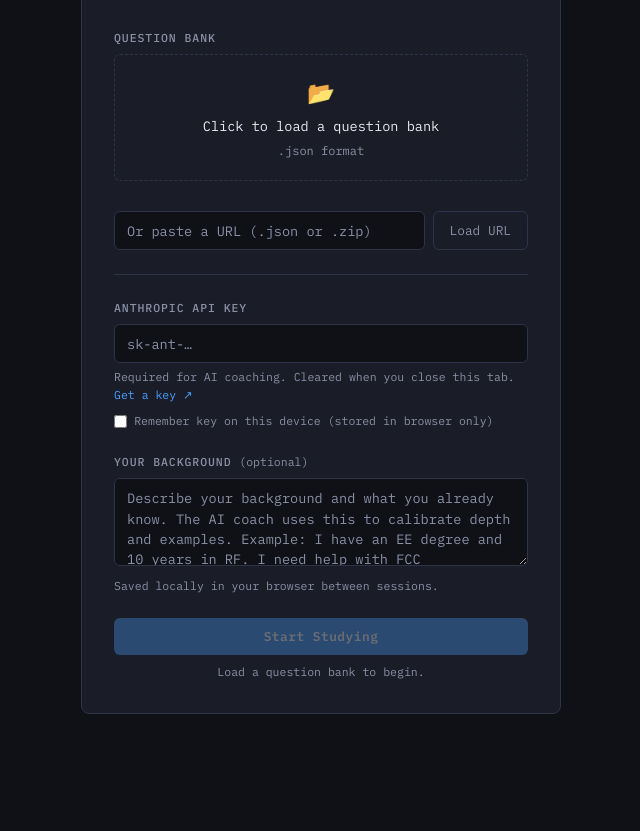
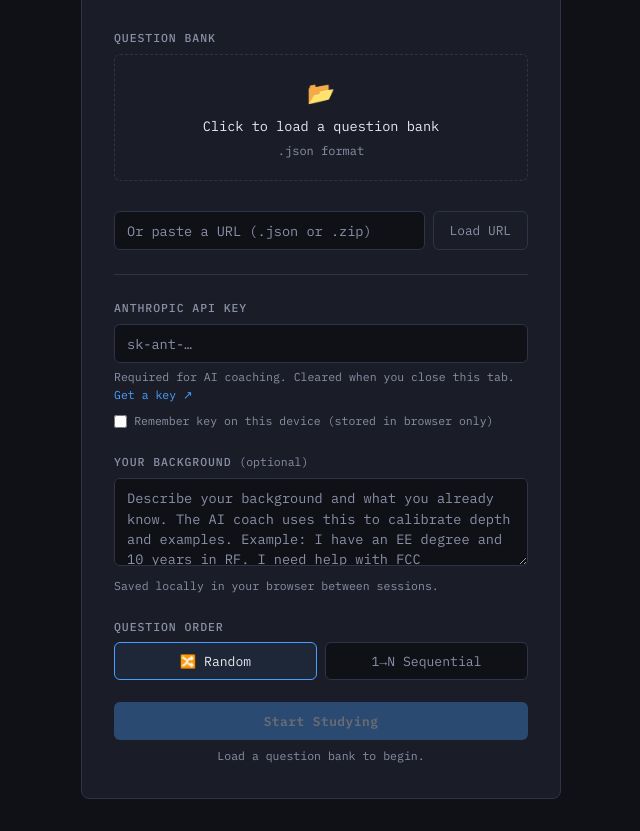
Before and after one commit to Tamooj/q-primer, a plain HTML site: page index.html in a window 1280 px wide. Shown: the part 122-953 px from the top of the page, without its empty margins (319-959 px from the left). Before the commit the page ends 868 px from the top, so only its background shows below. Drawn offline with nearby package versions, Linux system fonts and the light colour scheme.

Commit message:
﻿feat: add question order toggle and ?start=N URL param
Setup screen now has a Random / Sequential toggle between the profile
field and the Start button. Choice persists in localStorage.

QuizEngine.startSession() accepts { order, startIndex } opts:
  - order: 'random' (default, Fisher-Yates shuffle) or 'sequential'
    (bank.questions array order)
  - startIndex: 1-based index into bank.questions — forces a fresh
    start and rotates the question queue so that question is first

?start=N URL parameter (1-based) enables jump-to-question for testing:
  e.g. index.html?start=24  loads the bank then begins at Q24.
  Works with either order mode; clears any saved session progress.

Co-Authored-By: Claude Sonnet 4.5 <noreply@anthropic.com>

```diff
--- a/index.html
+++ b/index.html
@@ -702,6 +702,36 @@
     .completion-stats          { font-size: 0.78rem; color: var(--text-secondary); line-height: 1.9; }
 
     /* ============================================================
+       ORDER TOGGLE (setup screen)
+       ============================================================ */
+    .order-toggle {
+      display: flex;
+      gap: 0.5rem;
+    }
+    .order-opt {
+      flex: 1;
+      display: flex;
+      align-items: center;
+      justify-content: center;
+      gap: 0.4rem;
+      padding: 0.45rem 0.75rem;
+      border: 1px solid var(--border);
+      border-radius: var(--radius);
+      cursor: pointer;
+      font-size: 0.82rem;
+      color: var(--text-secondary);
+      background: var(--bg);
+      transition: border-color 0.12s, background 0.12s, color 0.12s;
+      user-select: none;
+    }
+    .order-opt input[type="radio"] { display: none; }
+    .order-opt:has(input:checked) {
+      border-color: var(--accent);
+      background: rgba(74,158,255,0.08);
+      color: var(--text-primary);
+    }
+
+    /* ============================================================
        RESPONSIVE — single column on mobile
        ============================================================ */
     @media (max-width: 768px) {
@@ -788,7 +818,22 @@
         <div class="field-hint">Saved locally in your browser between sessions.</div>
       </div>
 
-      <!-- 4. Start -->
+      <!-- 4. Question order -->
+      <div class="setup-section">
+        <label class="field-label">Question Order</label>
+        <div class="order-toggle">
+          <label class="order-opt">
+            <input type="radio" name="order" id="order-random" value="random" checked>
+            🔀 Random
+          </label>
+          <label class="order-opt">
+            <input type="radio" name="order" id="order-sequential" value="sequential">
+            1→N Sequential
+          </label>
+        </div>
+      </div>
+
+      <!-- 5. Start -->
       <div class="setup-section">
         <button id="start-btn" class="btn btn-primary" disabled>Start Studying</button>
         <div id="start-hint"></div>
@@ -867,6 +912,14 @@
        ============================================================ -->
   <script>
     'use strict';
+
+    // ── URL parameters ────────────────────────────────────────────────────
+    // ?start=N  (1-based index into bank.questions) — forces fresh start at
+    //           that question. Intended for testing / development use.
+    const _urlParams    = new URLSearchParams(window.location.search);
+    const _urlStartRaw  = _urlParams.get('start');
+    const URL_START_IDX = _urlStartRaw !== null ? Math.max(1, parseInt(_urlStartRaw, 10) || 1) : null;
+    // URL_START_IDX is null (no param), or a 1-based integer.
 
     /* ============================================================
        MODULE: BankLoader
@@ -1253,6 +1306,7 @@
       const K_STUDENT   = 'q-primer:student';
       const K_SESSION   = 'q-primer:session';
       const K_LAST_BANK = 'q-primer:last-bank';        // localStorage  — { source, url?, filename? }
+      const K_ORDER     = 'q-primer:order';            // localStorage  — 'random' | 'sequential'
 
       function safeGet(store, key) {
         try { return JSON.parse(store.getItem(key)); }
@@ -1283,6 +1337,10 @@
         getSession()   { return safeGet(localStorage, K_SESSION); },
         setSession(o)  { localStorage.setItem(K_SESSION, JSON.stringify(o)); },
         clearSession() { localStorage.removeItem(K_SESSION); },
+
+        // ── Question order preference (localStorage) ─────────────
+        getOrderPref()    { return localStorage.getItem(K_ORDER) || 'random'; },
+        setOrderPref(v)   { localStorage.setItem(K_ORDER, v); },
       };
     })();
 
@@ -1483,15 +1541,37 @@
       /**
        * Initialise or restore a session, then render the first question.
        * Called by UI.transitionToStudy().
+       *
+       * @param {object} bank
+       * @param {{ order?: 'random'|'sequential', startIndex?: number|null }} [opts]
+       *   order      — 'random' (default) or 'sequential' (bank order)
+       *   startIndex — 1-based index into bank.questions; forces a fresh start
+       *                and rotates the order so that question is first.
        */
-      function startSession(bank) {
+      function startSession(bank, opts = {}) {
+        const order      = opts.order      || 'random';
+        const startIndex = opts.startIndex || null;   // 1-based, or null
+
         _bank = bank;
+
+        // If a startIndex was given, force a fresh start so the rotation applies
+        if (startIndex !== null) SessionState.clearSession();
+
         SessionState.init(bank.meta.pool_id);
 
-        // Shuffle once; restore order on session resume
+        // Build or restore question order
         const sess = SessionState.getSession();
         if (!sess.questionOrder) {
-          SessionState.setQuestionOrder(shuffle(bank.questions.map(q => q.id)));
+          const ids = bank.questions.map(q => q.id);
+          let ordered = (order === 'sequential') ? ids : shuffle(ids);
+
+          // Rotate so the target question is first
+          if (startIndex !== null) {
+            const i = Math.min(startIndex - 1, ids.length - 1); // clamp, convert to 0-based
+            if (i > 0) ordered = [...ordered.slice(i), ...ordered.slice(0, i)];
+          }
+
+          SessionState.setQuestionOrder(ordered);
         }
 
         UI.updateSessionBar(getStats());
@@ -1909,6 +1989,8 @@ Guidelines:
         apiKeyInput:     document.getElementById('api-key-input'),
         rememberKeyCheck:document.getElementById('remember-key-check'),
         profileInput:    document.getElementById('profile-input'),
+        orderRandom:     document.getElementById('order-random'),
+        orderSequential: document.getElementById('order-sequential'),
         startBtn:        document.getElementById('start-btn'),
         startHint:       document.getElementById('start-hint'),
         startFreshWrap:  document.getElementById('start-fresh-wrap'),
@@ -2119,7 +2201,10 @@ Guidelines:
 
         // QuizEngine.startSession() wired in Chunk B
         if (typeof QuizEngine !== 'undefined') {
-          QuizEngine.startSession(bank);
+          QuizEngine.startSession(bank, {
+            order:      el.orderSequential.checked ? 'sequential' : 'random',
+            startIndex: URL_START_IDX,
+          });
         }
       }
 
@@ -2658,6 +2743,11 @@ Guidelines:
           el.profileInput.value = saved.profile;
         }
 
+        // Restore order preference
+        if (Storage.getOrderPref() === 'sequential') {
+          el.orderSequential.checked = true;
+        }
+
         // Restore API key: prefer localStorage remembered key, fall back to sessionStorage
         const rememberedKey = Storage.getRememberedKey();
         if (rememberedKey) {
@@ -2691,6 +2781,8 @@ Guidelines:
         el.apiKeyInput.addEventListener('input', onApiKeyInput);
         el.rememberKeyCheck.addEventListener('change', onRememberKeyChange);
         el.profileInput.addEventListener('input', onProfileInput);
+        el.orderRandom.addEventListener('change',     () => Storage.setOrderPref('random'));
+        el.orderSequential.addEventListener('change', () => Storage.setOrderPref('sequential'));
         el.startBtn.addEventListener('click', onStartStudying);
         el.endSessionBtn.addEventListener('click', transitionToSetup);
 
```
